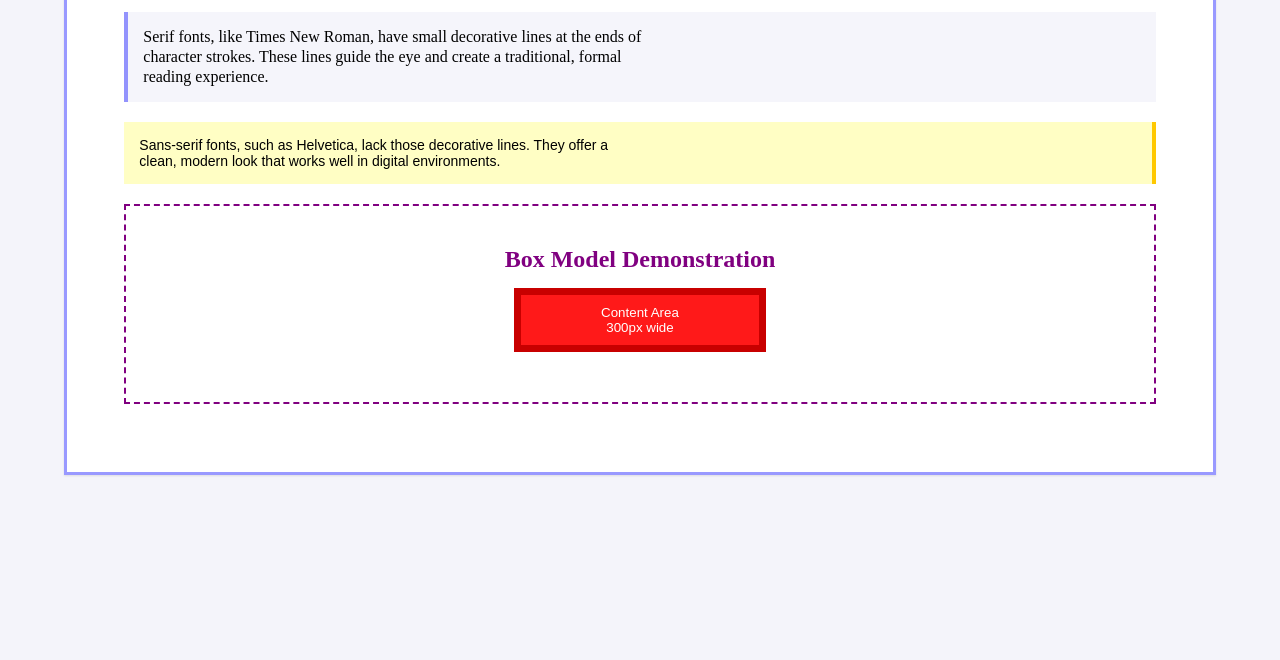
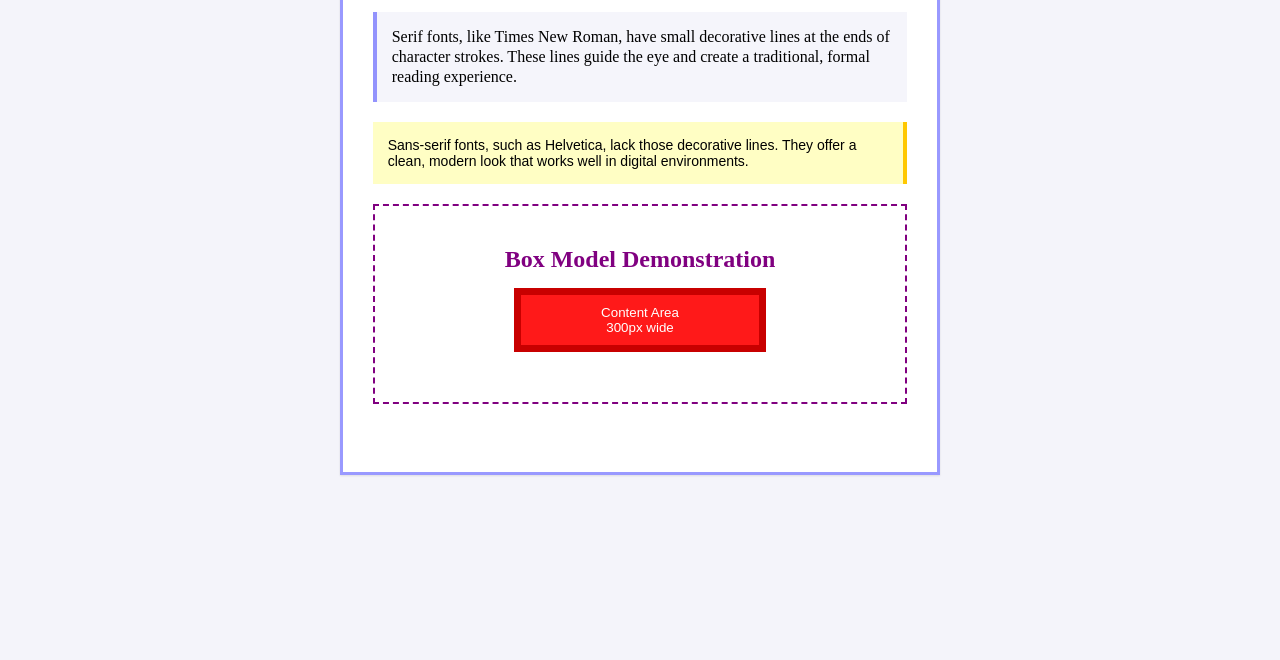
Before and after one commit to Samirahh/web-design-fundamentals, a plain HTML site: page index.html in a window 1280 px wide. Shown: the part 140-800 px from the top of the page. Drawn offline with Linux system fonts and the light colour scheme.

Commit message:
Update styles.css

```diff
--- a/styles.css
+++ b/styles.css
@@ -11,7 +11,7 @@ body {
     margin-top: 15px;
     background-color: white;
     height: 600px;
-    width: 90%;
+    width: 600px;
     border: 3px solid rgba(0, 0, 255, 0.4);
     box-shadow: 0px 1px 2px rgba(0, 0, 0, 0.1);
 }
```
